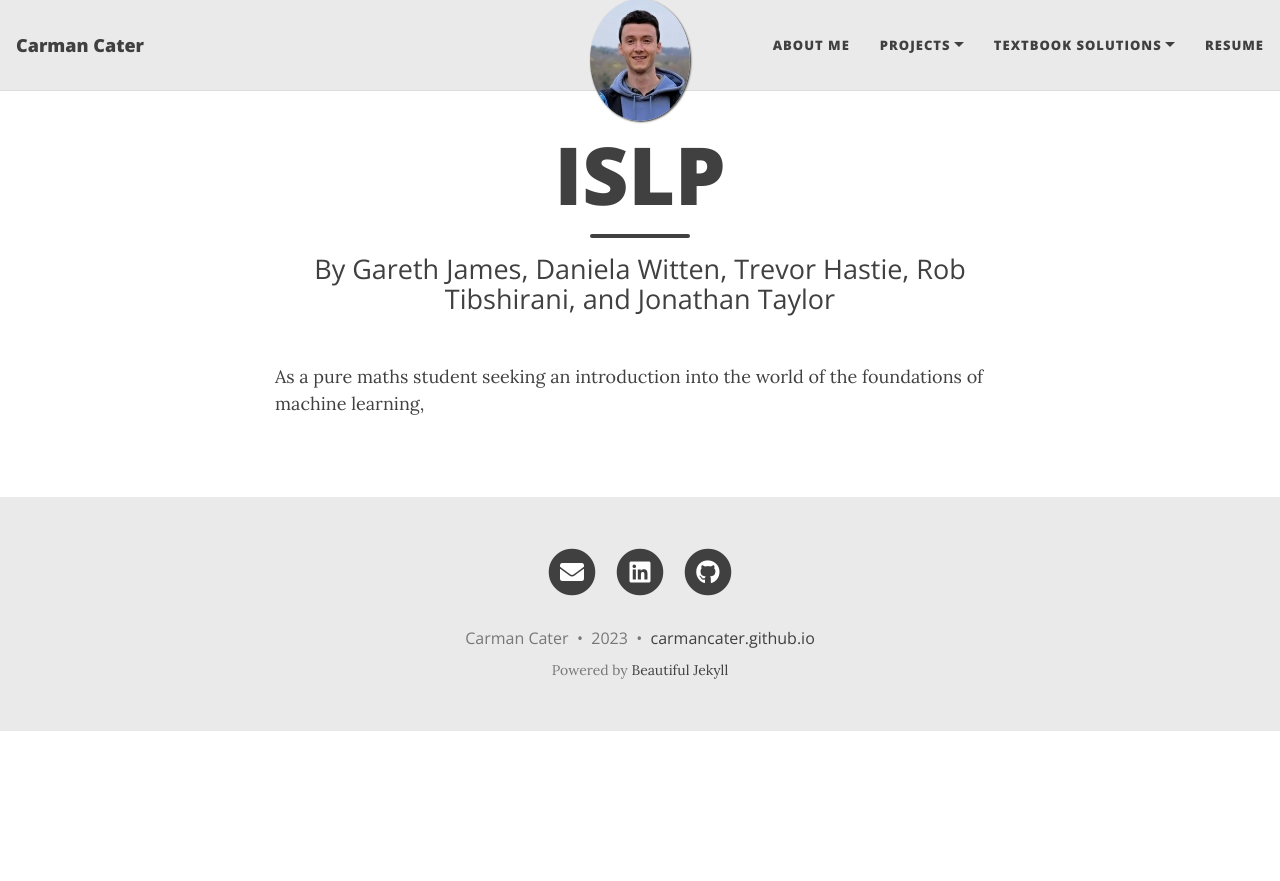
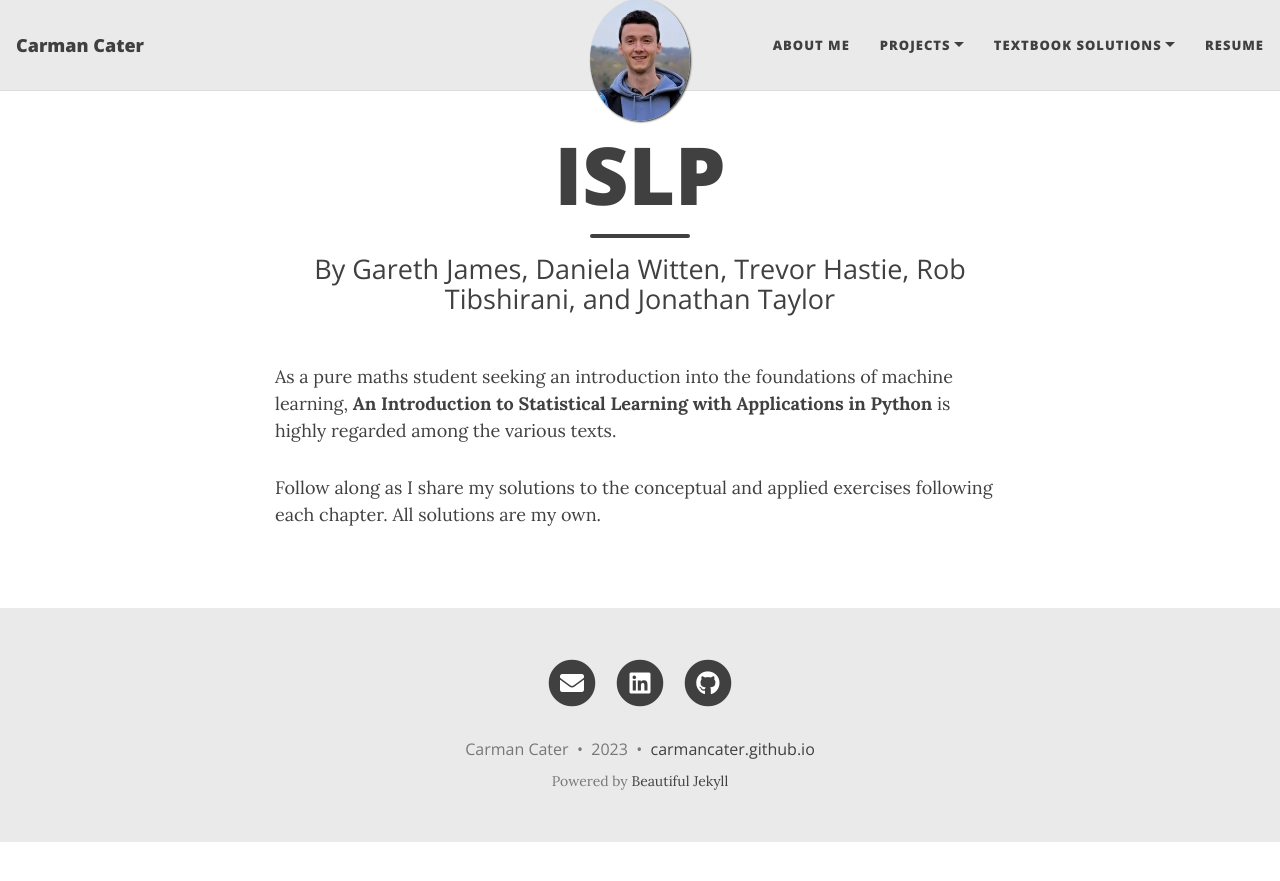
Before and after one commit to carmancater/carmancater.github.io, a Jekyll site: the page built from islpSolutions.md, in a window 1280 px wide. Shown: the top 881 px of the page. Built offline with Jekyll 4.4.1, drawn with Linux system fonts in a browser that asks for light colours; nearby versions of some CDN libraries.

Commit message:
Update islpSolutions.md

```diff
--- a/islpSolutions.md
+++ b/islpSolutions.md
@@ -4,4 +4,6 @@ title: ISLP
 subtitle: By Gareth James, Daniela Witten, Trevor Hastie, Rob Tibshirani, and Jonathan Taylor
 ---
 
-As a pure maths student seeking an introduction into the world of the foundations of machine learning,
+As a pure maths student seeking an introduction into the foundations of machine learning, **An Introduction to Statistical Learning with Applications in Python** is highly regarded among the various texts.
+
+Follow along as I share my solutions to the conceptual and applied exercises following each chapter. All solutions are my own.
```
